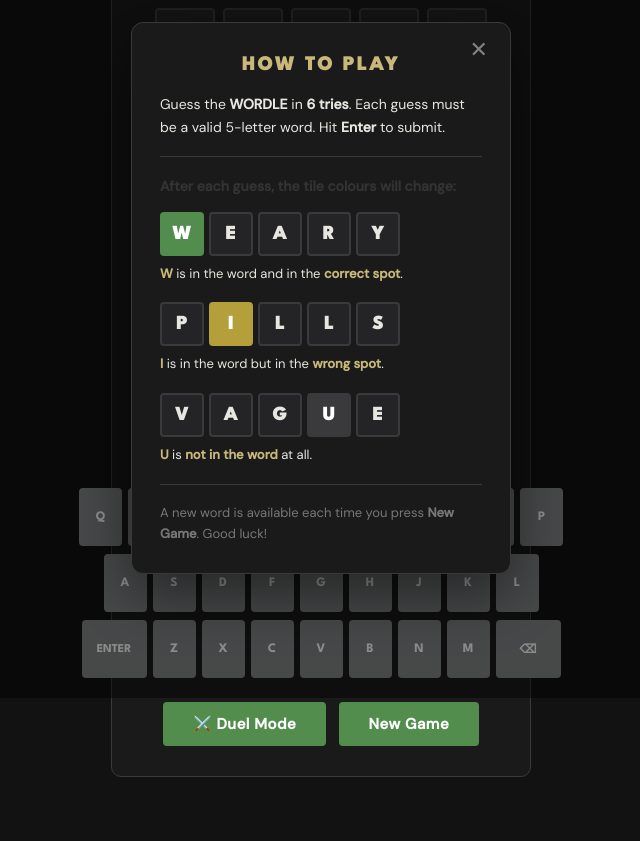
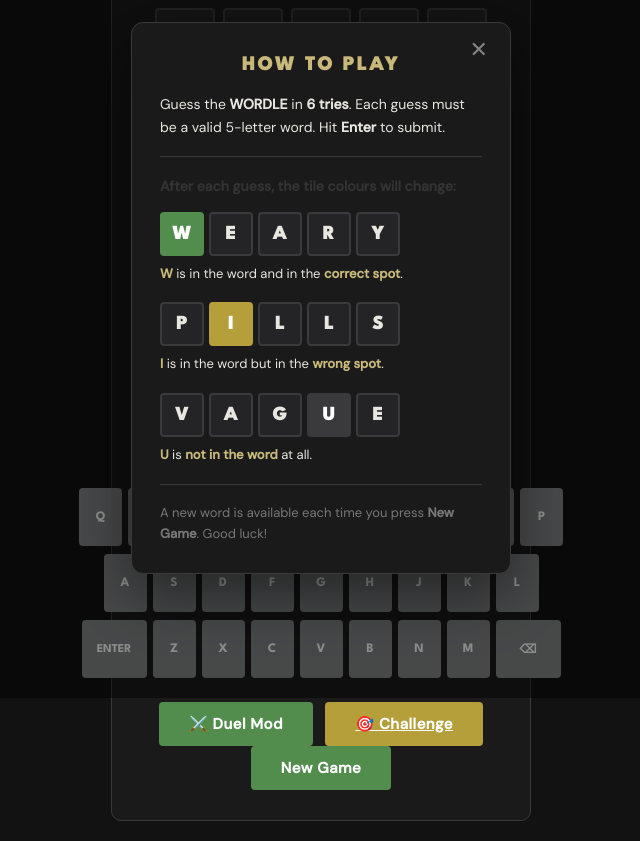
Before and after one commit to sa1dasari/wordle_game.github.io, a website: page index.html in a window 1280 px wide. Shown: the part 102-943 px from the top of the page, without its empty margins (319-959 px from the left). Before the commit the page ends 899 px from the top, so only its background shows below. Drawn offline with Linux system fonts and the light colour scheme.

Commit message:
added challenge mode

```diff
--- a/index.html
+++ b/index.html
@@ -26,9 +26,8 @@
     <div id="keyboard"></div>
 
     <!-- Reset -->
-    <a href="duel.html" class="reset-btn" style="display:inline-block; text-decoration:none; margin-right:8px;">
-        ⚔️ Duel Mode
-    </a>
+    <a href="duel.html" class="reset-btn" style="display:inline-block; text-decoration:none; margin-right:8px;">⚔️ Duel Mod </a>
+    <a href="challenge.html" class="reset-btn" style="background:#b59f3b;">🎯 Challenge</a>
     <button class="reset-btn" id="resetBtn">New Game</button>
 
 </div>
```
